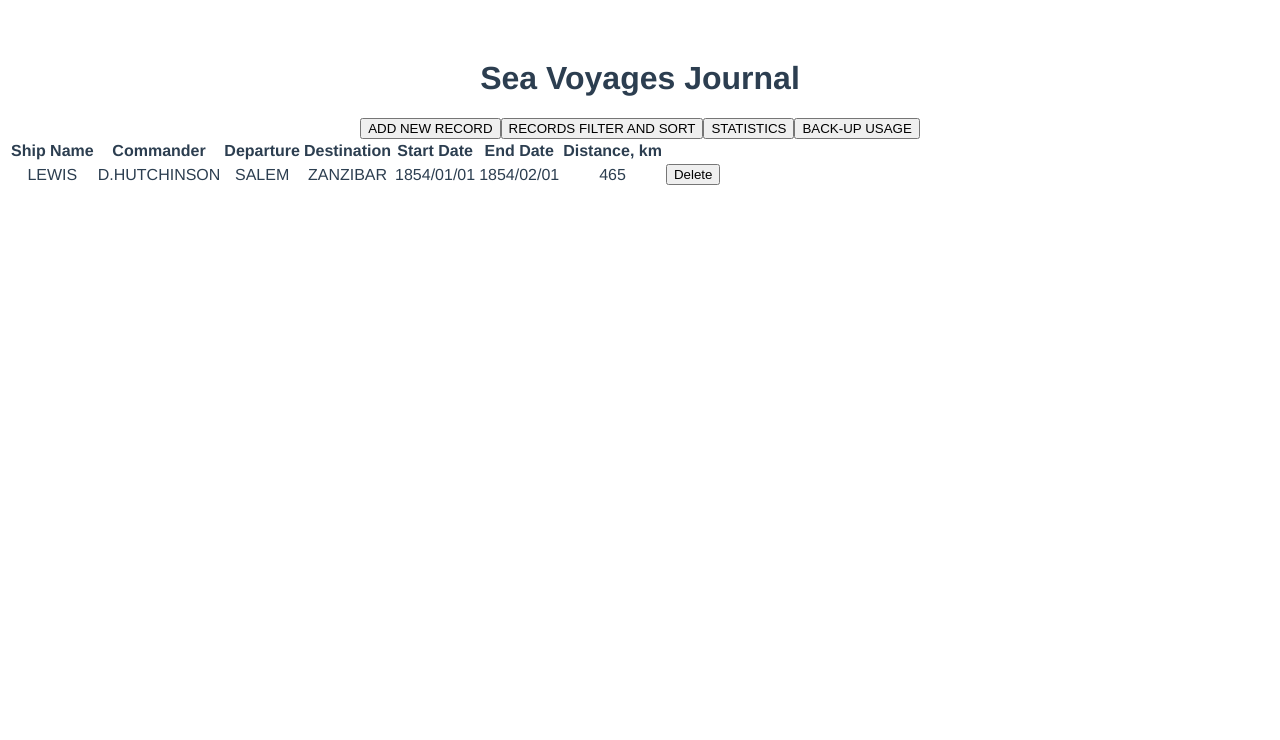
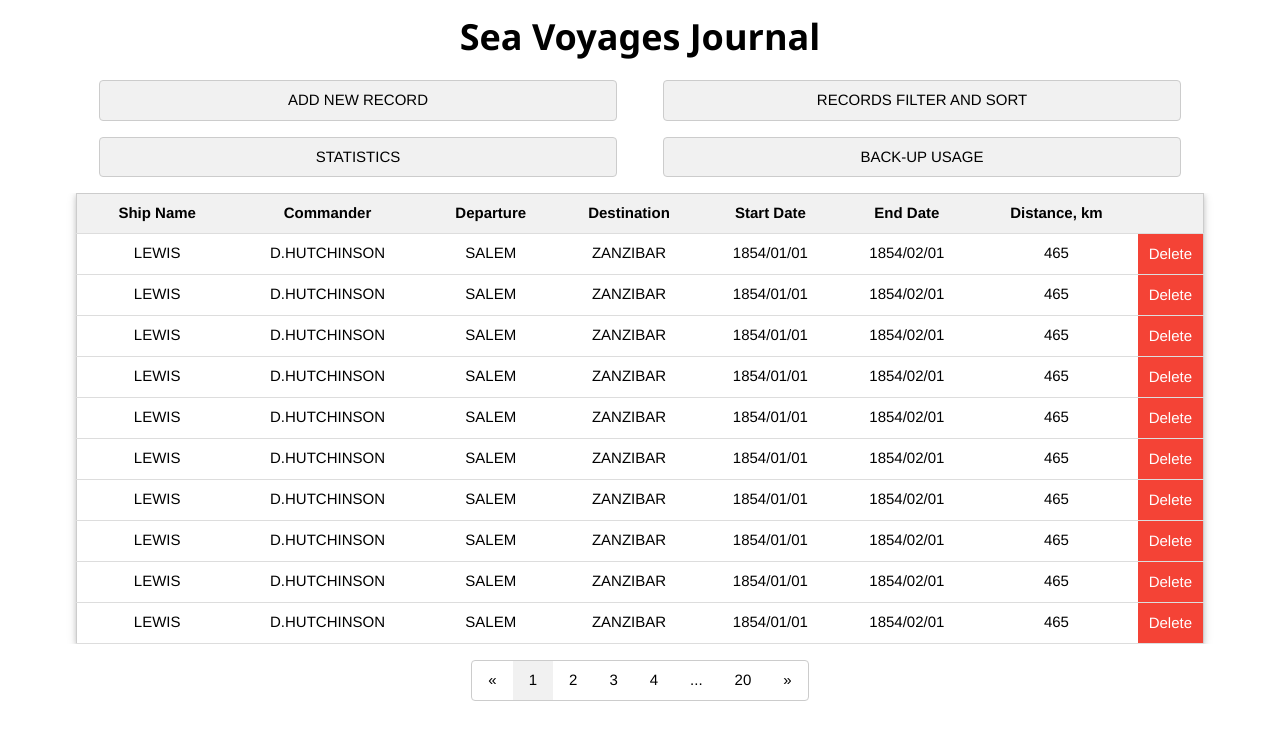
Before and after one commit to moevm/nosql2h20-sea-trips, a Vue app in the folder frontend/: page / in a window 1280 px wide. Shown: the top 740 px of the page. Built offline with nearby package versions, Linux system fonts and the light colour scheme.

Commit message:
Вёрстка главной страницы

```diff
--- a/frontend/src/App.vue
+++ b/frontend/src/App.vue
@@ -11,12 +11,18 @@ export default {
 </script>
 
 <style>
+  @import "https://www.w3schools.com/w3css/4/w3.css";
+
+  h1 {
+    font-weight: bold;
+  }
+
 #app {
   font-family: Avenir, Helvetica, Arial, sans-serif;
   -webkit-font-smoothing: antialiased;
   -moz-osx-font-smoothing: grayscale;
   text-align: center;
-  color: #2c3e50;
-  margin-top: 60px;
+
+  margin: 0 60px;
 }
 </style>
--- a/frontend/src/components/Journal.vue
+++ b/frontend/src/components/Journal.vue
@@ -1,12 +1,19 @@
 <template>
     <div>
         <h1>Sea Voyages Journal</h1>
-        <button>ADD NEW RECORD</button>
-        <button>RECORDS FILTER AND SORT</button>
-        <button>STATISTICS</button>
-        <button>BACK-UP USAGE</button>
-        <table>
-            <tr>
+        <div class="w3-container w3-section">
+            <div class="w3-bar">
+                <button class="w3-btn w3-light-grey w3-border w3-round" style="width: 46%; margin: 0 2%">ADD NEW RECORD</button>
+                <button class="w3-btn w3-light-grey w3-border w3-round" style="width: 46% ; margin: 0 2%">RECORDS FILTER AND SORT</button>
+            </div>
+            <div class="w3-bar w3-margin-top">
+                <button class="w3-btn w3-light-grey w3-border w3-round" style="width: 46%; margin: 0 2%">STATISTICS</button>
+                <button class="w3-btn w3-light-grey w3-border w3-round" style="width: 46%; margin: 0 2%">BACK-UP USAGE</button>
+            </div>
+        </div>
+        <div class="w3-container w3-section w3-responsive">
+            <table class="w3-table w3-border w3-bordered w3-centered w3-card">
+                <tr class="w3-light-grey">
                     <th>Ship Name</th>
                     <th>Commander</th>
                     <th>Departure</th>
@@ -16,25 +23,144 @@
                     <th>Distance, km</th>
                     <th></th>
                 </tr>
-            <tr>
-                <td>LEWIS</td>
-                <td>D.HUTCHINSON</td>
-                <td>SALEM</td>
-                <td>ZANZIBAR</td>
-                <td>1854/01/01</td>
-                <td>1854/02/01</td>
-                <td>465</td>
-                <td>
-                    <button>Delete</button>
+                <tr v-for="item in voyages" v-bind:key="item.id" class="w3-hover-light-grey">
+                    <td style="height: 10px">{{ item.ship }}</td>
+                    <td>{{ item.commander }}</td>
+                    <td>{{ item.departure }}</td>
+                    <td>{{ item.destination }}</td>
+                    <td>{{ item.start }}</td>
+                    <td>{{ item.end }}</td>
+                    <td>{{ item.distance }}</td>
+                    <td style="padding: 0">
+                        <button class="w3-button w3-red w3-block" style="padding: 0; height: 40px">Delete</button>
                     </td>
                 </tr>
             </table>
+        </div>
+        <div class="w3-container w3-section w3-center">
+            <div class="w3-bar w3-border w3-round">
+                <a href="#" class="w3-button">&laquo;</a>
+                <a href="#" class="w3-button w3-light-grey">1</a>
+                <a href="#" class="w3-button">2</a>
+                <a href="#" class="w3-button">3</a>
+                <a href="#" class="w3-button">4</a>
+                <a href="#" class="w3-button">...</a>
+                <a href="#" class="w3-button">20</a>
+                <a href="#" class="w3-button">&raquo;</a>
+            </div>
+        </div>
     </div>
 </template>
 
 <script>
     export default {
-        name: "Journal"
+        name: "Journal",
+        data: function () {
+            return {
+                voyages: [
+                    {
+                        id: '1',
+                        ship: 'LEWIS',
+                        commander: 'D.HUTCHINSON',
+                        departure: 'SALEM',
+                        destination: 'ZANZIBAR',
+                        start: '1854/01/01',
+                        end: '1854/02/01',
+                        distance: '465'
+                    },
+                    {
+                        id: '2',
+                        ship: 'LEWIS',
+                        commander: 'D.HUTCHINSON',
+                        departure: 'SALEM',
+                        destination: 'ZANZIBAR',
+                        start: '1854/01/01',
+                        end: '1854/02/01',
+                        distance: '465'
+                    },
+                    {
+                        id: '3',
+                        ship: 'LEWIS',
+                        commander: 'D.HUTCHINSON',
+                        departure: 'SALEM',
+                        destination: 'ZANZIBAR',
+                        start: '1854/01/01',
+                        end: '1854/02/01',
+                        distance: '465'
+                    },
+                    {
+                        id: '4',
+                        ship: 'LEWIS',
+                        commander: 'D.HUTCHINSON',
+                        departure: 'SALEM',
+                        destination: 'ZANZIBAR',
+                        start: '1854/01/01',
+                        end: '1854/02/01',
+                        distance: '465'
+                    },
+                    {
+                        id: '5',
+                        ship: 'LEWIS',
+                        commander: 'D.HUTCHINSON',
+                        departure: 'SALEM',
+                        destination: 'ZANZIBAR',
+                        start: '1854/01/01',
+                        end: '1854/02/01',
+                        distance: '465'
+                    },
+                    {
+                        id: '6',
+                        ship: 'LEWIS',
+                        commander: 'D.HUTCHINSON',
+                        departure: 'SALEM',
+                        destination: 'ZANZIBAR',
+                        start: '1854/01/01',
+                        end: '1854/02/01',
+                        distance: '465'
+                    },
+                    {
+                        id: '7',
+                        ship: 'LEWIS',
+                        commander: 'D.HUTCHINSON',
+                        departure: 'SALEM',
+                        destination: 'ZANZIBAR',
+                        start: '1854/01/01',
+                        end: '1854/02/01',
+                        distance: '465'
+                    },
+                    {
+                        id: '8',
+                        ship: 'LEWIS',
+                        commander: 'D.HUTCHINSON',
+                        departure: 'SALEM',
+                        destination: 'ZANZIBAR',
+                        start: '1854/01/01',
+                        end: '1854/02/01',
+                        distance: '465'
+                    },
+                    {
+                        id: '9',
+                        ship: 'LEWIS',
+                        commander: 'D.HUTCHINSON',
+                        departure: 'SALEM',
+                        destination: 'ZANZIBAR',
+                        start: '1854/01/01',
+                        end: '1854/02/01',
+                        distance: '465'
+                    },
+                    {
+                        id: '10',
+                        ship: 'LEWIS',
+                        commander: 'D.HUTCHINSON',
+                        departure: 'SALEM',
+                        destination: 'ZANZIBAR',
+                        start: '1854/01/01',
+                        end: '1854/02/01',
+                        distance: '465'
+                    },
+                ]
+            }
+        }
     }
 </script>
 
```
Lines whose indentation alone changed are shown as unchanged.
